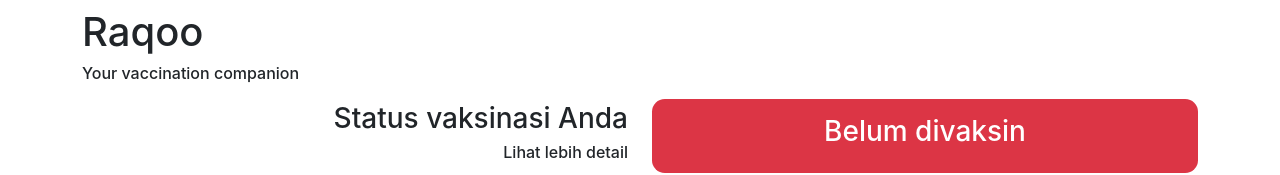
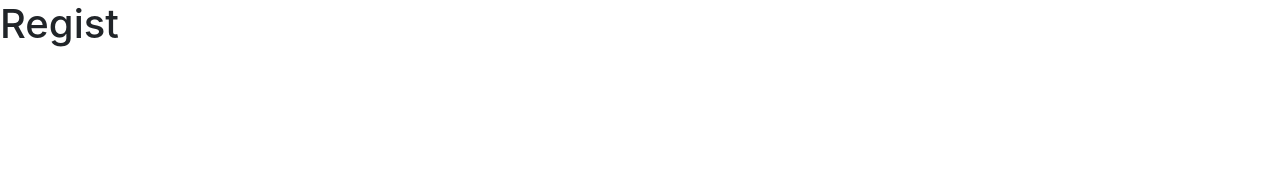
Before and after one commit to abadisurio/raqoo, a React (Create React App) app: page /registration in a window 1280 px wide. Shown: the top 175 px of the page. Built offline with nearby package versions, Linux system fonts and the light colour scheme.

Commit message:
add Registration page

```diff
--- a/src/AppRoutes.js
+++ b/src/AppRoutes.js
@@ -9,6 +9,7 @@ const routes = [
 const routesSignedIn = [
     { path: '/schedule', pageName: 'Schedule' },
     { path: '/notification', pageName: 'Notification' },
+    { path: '/registration', pageName: 'Registration' },
     { path: '/profile', pageName: 'Profile' },
     { path: '/', pageName: 'Dashboard' },
 ]
--- /dev/null
+++ b/src/pages/Registration.jsx
@@ -0,0 +1,11 @@
+import React from 'react'
+
+const Registration = () => {
+    return (
+        <div>
+            <h1>Regist</h1>
+        </div>
+    )
+}
+
+export default Registration
--- a/src/pages/index.js
+++ b/src/pages/index.js
@@ -6,6 +6,7 @@ import Notification from './Notification'
 import Profile from './Profile'
 import Result from './Result'
 import Schedule from './Schedule'
+import Registration from './Registration'
 
 const pages = {
     "Landing": Landing,
@@ -16,6 +17,7 @@ const pages = {
     "Profile": Profile,
     "Result": Result,
     "Schedule": Schedule,
+    "Registration": Registration
 }
 
 export default pages
```
